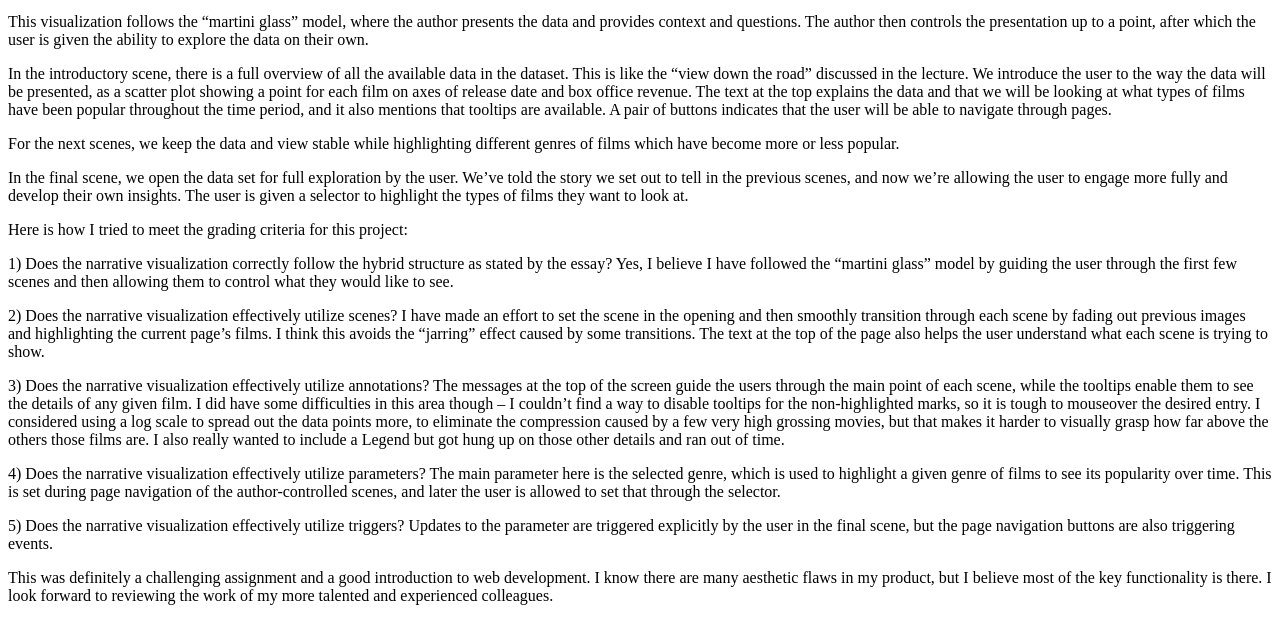
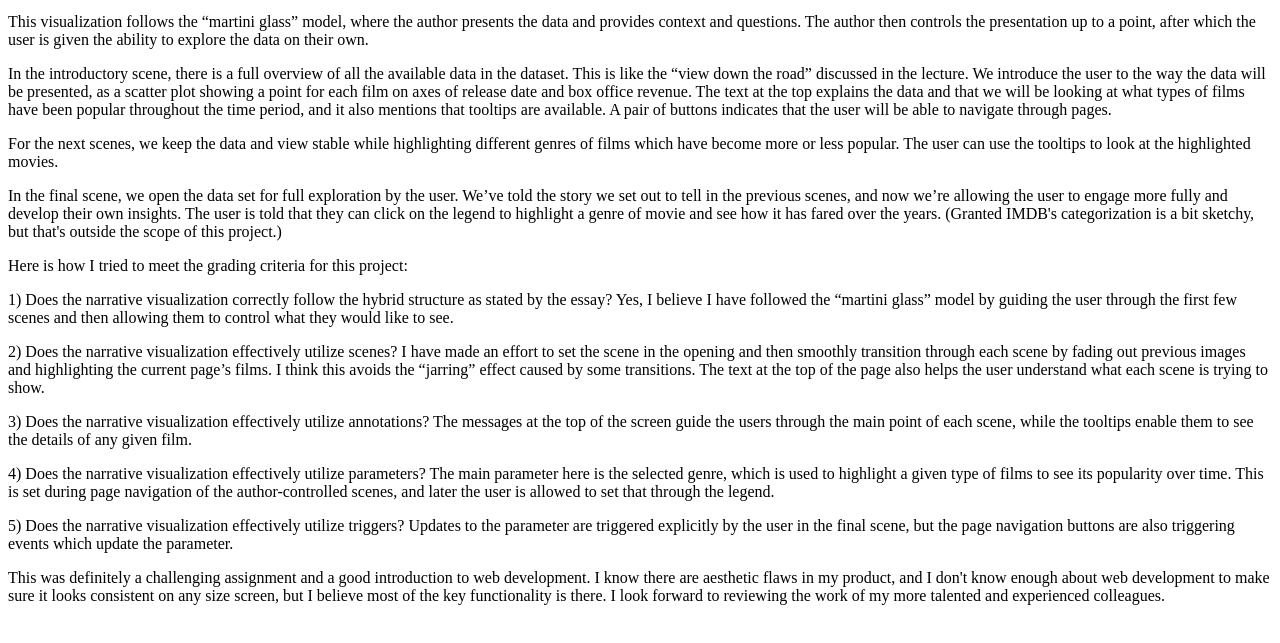
Before and after one commit to jeffpa3791/jeffpa3791.github.io, a plain HTML site: page essay.html in a window 1280 px wide. Shown: the part 137-780 px from the top of the page. Drawn offline with Linux system fonts and the light colour scheme.

Commit message:
updated essay

```diff
--- a/essay.html
+++ b/essay.html
@@ -13,9 +13,9 @@
 
 <p>In the introductory scene, there is a full overview of all the available data in the dataset.  This is like the “view down the road” discussed in the lecture.  We introduce the user to the way the data will be presented, as a scatter plot showing a point for each film on axes of release date and box office revenue.  The text at the top explains the data and that we will be looking at what types of films have been popular throughout the time period, and it also mentions that tooltips are available.  A pair of buttons indicates that the user will be able to navigate through pages.</p>
 
-<p>For the next scenes, we keep the data and view stable while highlighting different genres of films which have become more or less popular.</p>
+<p>For the next scenes, we keep the data and view stable while highlighting different genres of films which have become more or less popular.  The user can use the tooltips to look at the highlighted movies.</p>
 
-<p>In the final scene, we open the data set for full exploration by the user.  We’ve told the story we set out to tell in the previous scenes, and now we’re allowing the user to engage more fully and develop their own insights.  The user is given a selector to highlight the types of films they want to look at.</p>
+<p>In the final scene, we open the data set for full exploration by the user.  We’ve told the story we set out to tell in the previous scenes, and now we’re allowing the user to engage more fully and develop their own insights.  The user is told that they can click on the legend to highlight a genre of movie and see how it has fared over the years.  (Granted IMDB's categorization is a bit sketchy, but that's outside the scope of this project.)</p>
 
 <p>Here is how I tried to meet the grading criteria for this project:</p>
 
@@ -26,14 +26,14 @@ Yes, I believe I have followed the “martini glass” model by guiding the user
 I have made an effort to set the scene in the opening and then smoothly transition through each scene by fading out previous images and highlighting the current page’s films. I think this avoids the “jarring” effect caused by some transitions. The text at the top of the page also helps the user understand what each scene is trying to show.</p>
 
 <p>3) Does the narrative visualization effectively utilize annotations?
-The messages at the top of the screen guide the users through the main point of each scene, while the tooltips enable them to see the details of any given film.  I did have some difficulties in this area though – I couldn’t find a way to disable tooltips for the non-highlighted marks, so it is tough to mouseover the desired entry.  I considered using a log scale to spread out the data points more, to eliminate the compression caused by a few very high grossing movies, but that makes it harder to visually grasp how far above the others those films are.  I also really wanted to include a Legend but got hung up on those other details and ran out of time.</p>
+The messages at the top of the screen guide the users through the main point of each scene, while the tooltips enable them to see the details of any given film.</p>
 
 <p>4) Does the narrative visualization effectively utilize parameters?
-The main parameter here is the selected genre, which is used to highlight a given genre of films to see its popularity over time.  This is set during page navigation of the author-controlled scenes, and later the user is allowed to set that through the selector.</p>
+The main parameter here is the selected genre, which is used to highlight a given type of films to see its popularity over time.  This is set during page navigation of the author-controlled scenes, and later the user is allowed to set that through the legend.</p>
 
 <p>5) Does the narrative visualization effectively utilize triggers?
-Updates to the parameter are triggered explicitly by the user in the final scene, but the page navigation buttons are also triggering events.</p>
+Updates to the parameter are triggered explicitly by the user in the final scene, but the page navigation buttons are also triggering events which update the parameter.</p>
 
-<p>This was definitely a challenging assignment and a good introduction to web development.  I know there are many aesthetic flaws in my product, but I believe most of the key functionality is there.  I look forward to reviewing the work of my more talented and experienced colleagues.
-  </body>
+<p>This was definitely a challenging assignment and a good introduction to web development.  I know there are aesthetic flaws in my product, and I don't know enough about web development to make sure it looks consistent on any size screen, but I believe most of the key functionality is there.  I look forward to reviewing the work of my more talented and experienced colleagues.
+</body>
 </html>
```
